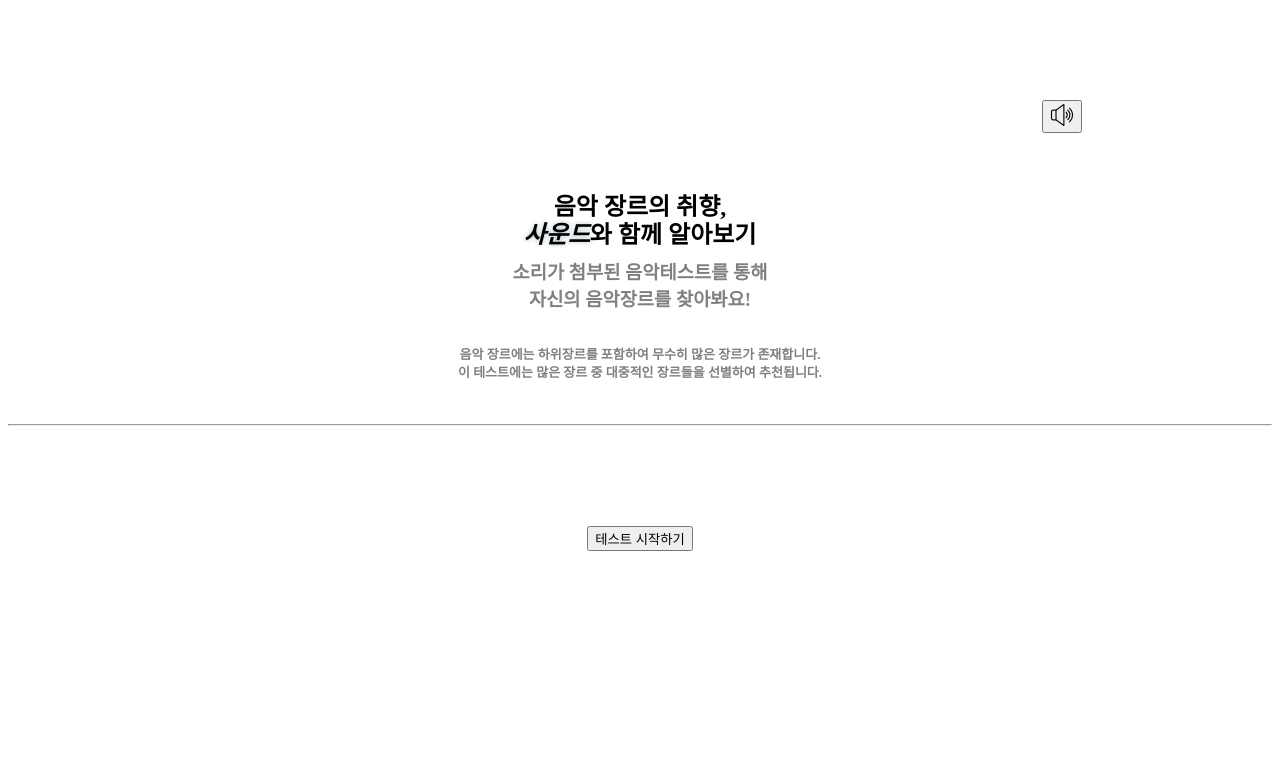
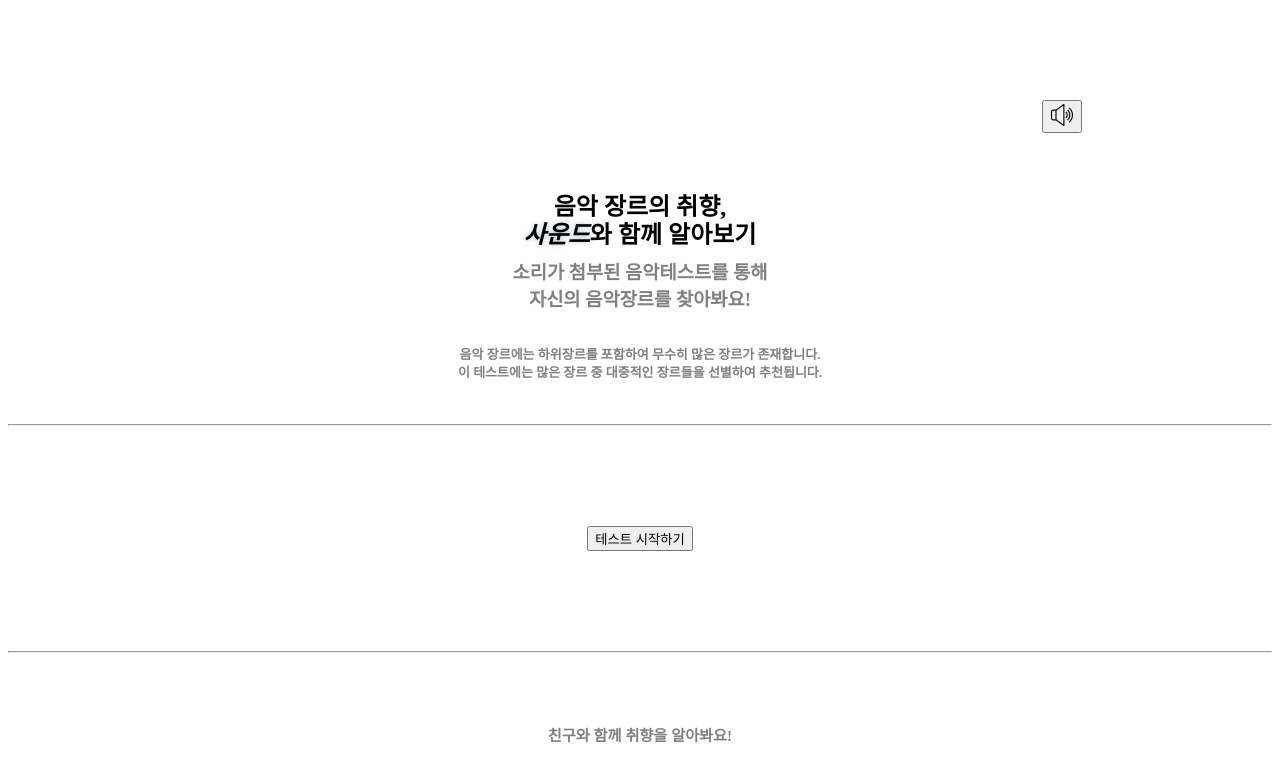
Before and after one commit to seongwon030/ReactApp, a React (Create React App) app in the folder music/: page / in a window 1280 px wide. Shown: the top 782 px of the page. Built offline with nearby package versions, Linux system fonts and the light colour scheme.

Commit message:
메인페이지 초안

```diff
--- a/music/src/App.css
+++ b/music/src/App.css
@@ -33,4 +33,12 @@
 .App .test {
   margin-top: 100px;
   text-align: center;
+  margin-bottom: 100px;
 }
+
+.App .text4 {
+  text-align: center;
+  font-size: small;
+  color: gray;
+  margin-top: 70px;
+}
--- a/music/src/App.js
+++ b/music/src/App.js
@@ -24,6 +24,10 @@ function App() {
       <div className='test'>
         <button>테스트 시작하기</button>
       </div>
+      <hr/>
+      <div className='text4'>
+        <h3>친구와 함께 취향을 알아봐요!</h3>
+      </div>
     </div>
   );
 }
```
